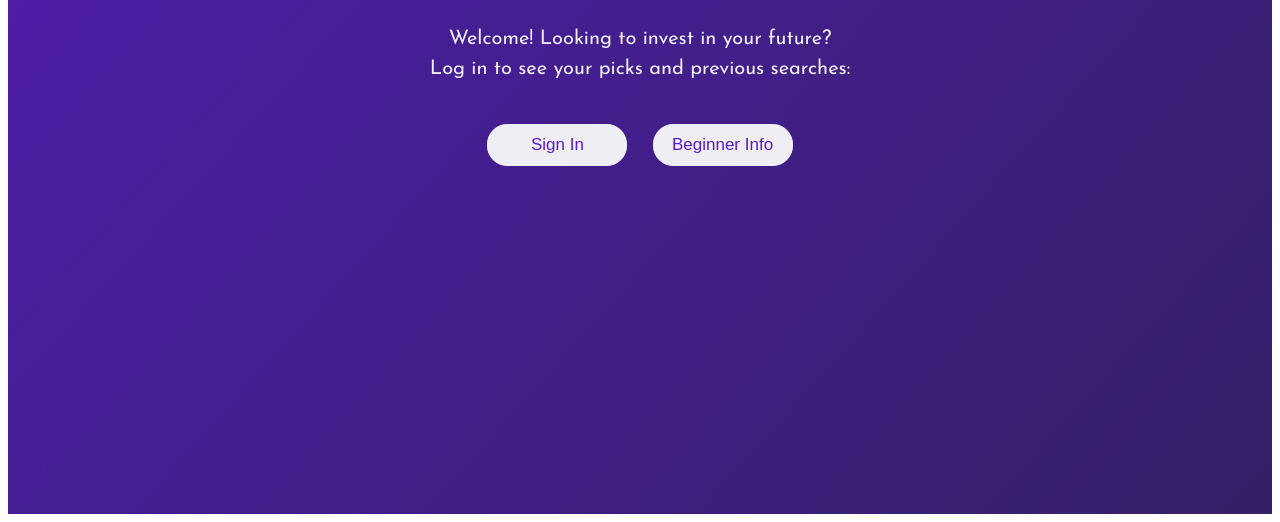
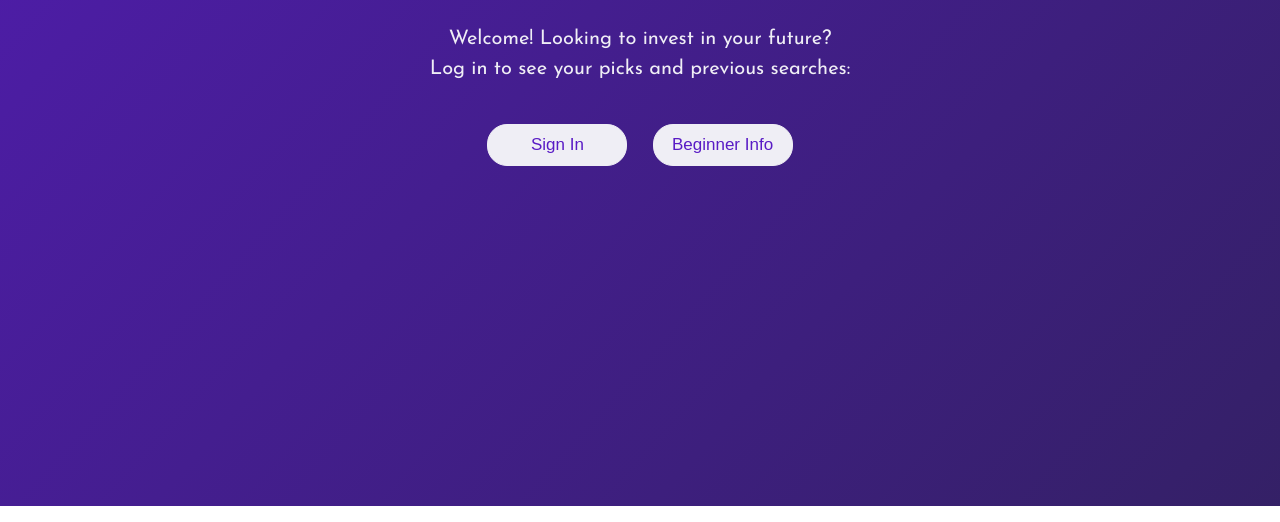
Before and after one commit to subin-su/Team-10, a website: page homepage.html in a window 1280 px wide. Shown: the part 294-816 px from the top of the page. Drawn offline with Linux system fonts and the light colour scheme.

Commit message:
fixed margins

```diff
--- a/css.css
+++ b/css.css
@@ -1,6 +1,8 @@
 body {
   font-family: "Josefin Sans", sans-serif;
   box-sizing: border-box;
+  display: inline;
+  margin: 0px;
 }
 .container-fluid {
   height: 100%;
```
